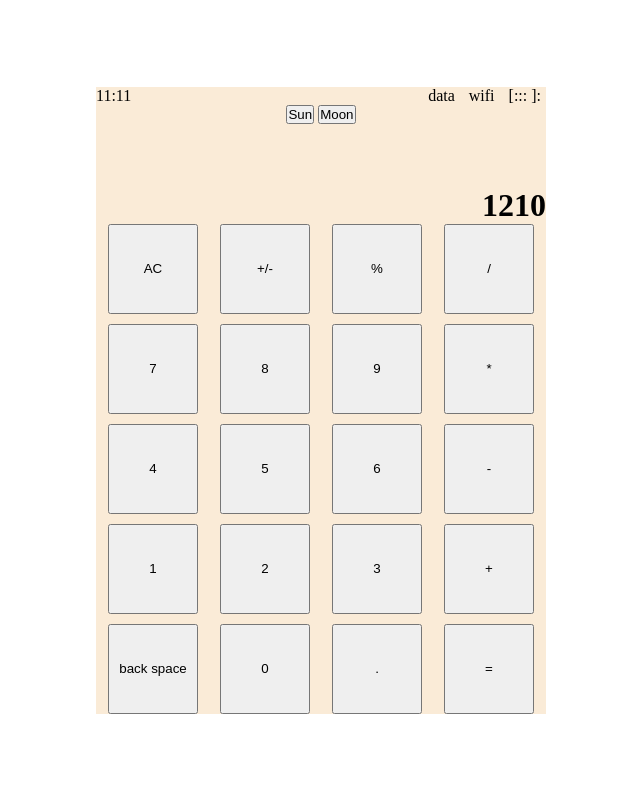
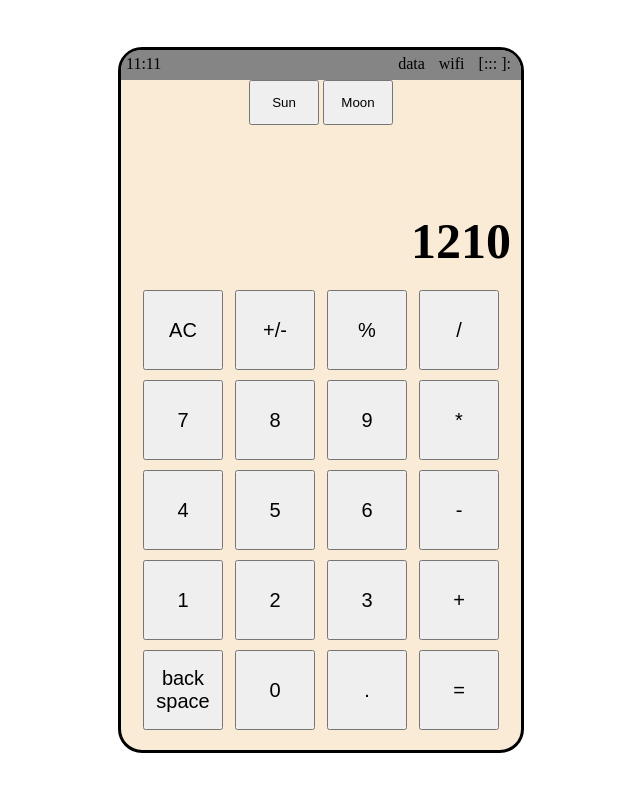
Before and after one commit to jrazec/calculator, a plain HTML site: page index.html in a window 1280 px wide. Shown: the whole page, without its empty margins (319-959 px from the left). Drawn offline with Linux system fonts and the light colour scheme.

Commit message:
Create 2nd Draft Design

```diff
--- a/style.css
+++ b/style.css
@@ -16,7 +16,10 @@ body {
     display: flex;
     flex-direction: column;
     background-color: antiquewhite;
-    width: 450px;
+    width: 400px;
+    height: 700px;
+    border-style: solid;
+    border-radius: 24px;
 }
 
 /*HEADER SECTION*/
@@ -29,6 +32,12 @@ body {
     display: flex;
     list-style-type: none;
     justify-content: space-between;
+    background-color: rgb(133, 133, 133);
+    padding: 5px;
+    height:20px;
+    border-top-left-radius: 20px;
+    border-top-right-radius: 20px;
+
 }
 
 span {
@@ -38,15 +47,23 @@ span {
 .mode {
     text-align: center;
 }
+.mode > button {
+    height: 45px;
+    width: 70px;
+}
 
 /*INPUT SECTION*/
 .input-container {
     display: flex;
     justify-content: end;
     align-items: end;
-    height: 100px;
+    min-height: 100px;
+    flex:1;
 }
-
+h1 {
+    font-size: 50px;
+    padding-right: 10px;
+}
 /*BUTTONS SECTION*/
 .buttons-container {
     display: flex;
@@ -54,9 +71,11 @@ span {
     align-items: center;
     flex-wrap:wrap;
     gap: 10px;
+    padding: 20px;
 }
 
 .buttons-container > button {
-    height: 90px;
-    width: 90px;
+    height: 80px;
+    width: 80px;
+    font-size: 20px;
 }
```
